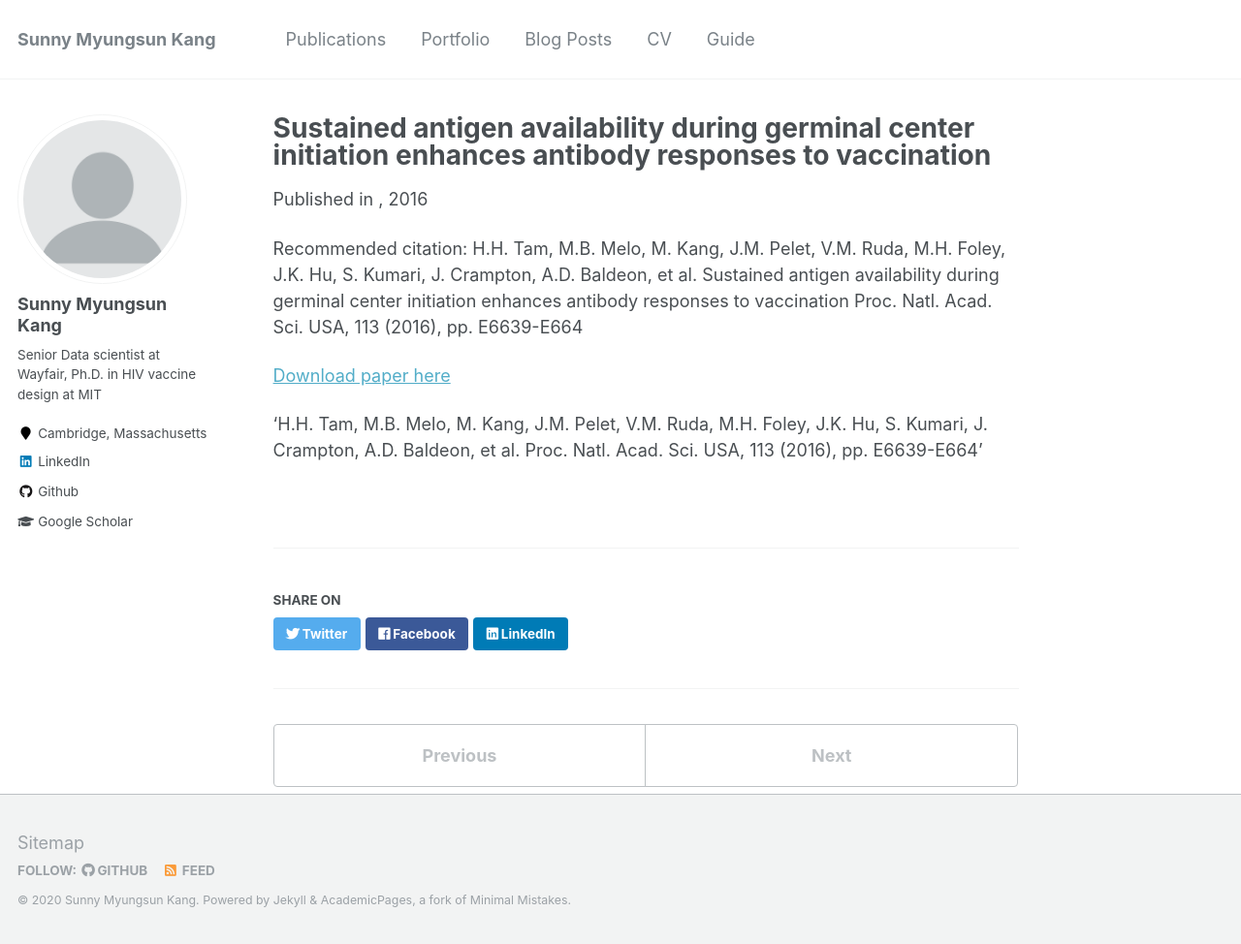
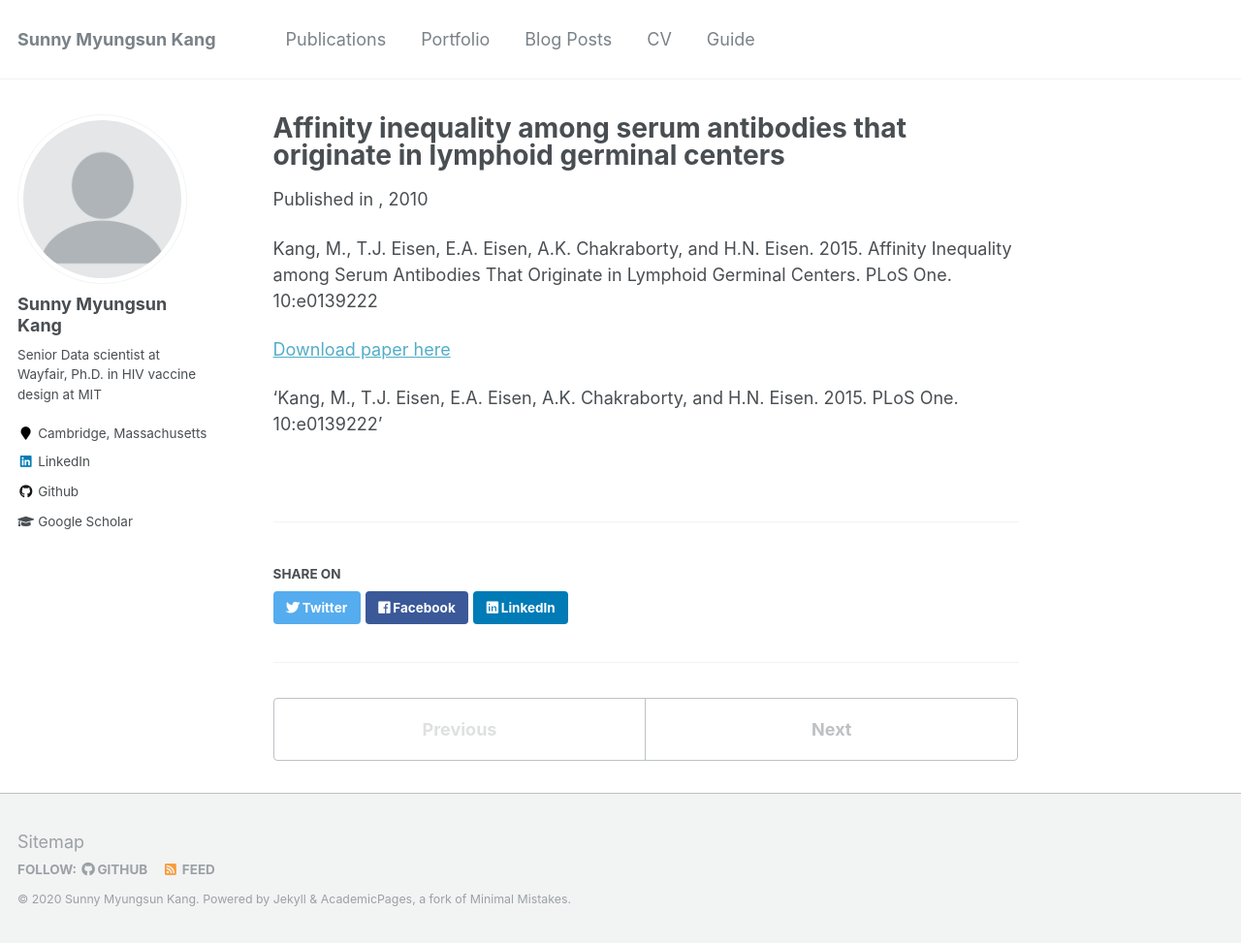
Before and after one commit to sunnnymskang/sunnnymskang.github.io, a Jekyll site: the page built from _publications/2009-10-01-paper-title-number-1.md, in a window 1280 px wide and 974 px high. Shown: the whole window at 97% size. Built offline with Jekyll 4.4.1, drawn with Linux system fonts in a browser that asks for light colours.

Commit message:
publications

```diff
--- a/_includes/archive-single.html
+++ b/_includes/archive-single.html
@@ -53,9 +53,9 @@
     {% endif %}
 
     {% if post.citation and post.paperurl %}
-      <p>Recommended citation: {{ post.citation }} <a href="{{ post.paperurl }}"><u>{{ post.paperurl }}</u></a></p>
+      <p>{{ post.citation }} <a href="{{ post.paperurl }}"><u>{{ post.paperurl }}</u></a></p>
     {% elsif post.citation %}
-      <p>Recommended citation: {{ post.citation }} </p>
+      <p>{{ post.citation }} </p>
     {% elsif post.paperurl %}
       <p>Download <a href=" {{ post.paperurl }} "><u>here</u></a></p>
     {% endif %}
--- a/_layouts/single.html
+++ b/_layouts/single.html
@@ -44,9 +44,9 @@ layout: default
 
 
         {% if page.citation and page.paperurl %}
-          <p>Recommended citation: {{ page.citation }} <a href="{{ page.paperurl }}"><u>{{ page.paperurl }}</u></a></p>
+          <p>{{ page.citation }} <a href="{{ page.paperurl }}"><u>{{ page.paperurl }}</u></a></p>
         {% elsif page.citation %}
-          <p>Recommended citation: {{ page.citation }} </p>
+          <p>{{ page.citation }} </p>
         {% endif %}
 
         </header>
--- a/_publications/2009-10-01-paper-title-number-1.md
+++ b/_publications/2009-10-01-paper-title-number-1.md
@@ -1,16 +1,13 @@
 ---
-title: "Sustained antigen availability during germinal center initiation enhances antibody responses to vaccination"
+title: "Affinity inequality among serum antibodies that originate in lymphoid germinal centers"
 collection: publications
-permalink: /publication/2009-10-01-paper-title-number-1
+permalink: /publication/2010-10-01-paper-title-number-2
 excerpt: ''
-date: 2016-10-25
+date: 2010-10-01
 venue: ''
 paperurl: ''
-citation: 'H.H. Tam, M.B. Melo, M. Kang, J.M. Pelet, V.M. Ruda, M.H. Foley, J.K. Hu, S. Kumari, J. Crampton, A.D. Baldeon, et al.
-Sustained antigen availability during germinal center initiation enhances antibody responses to vaccination
-Proc. Natl. Acad. Sci. USA, 113 (2016), pp. E6639-E664'
+citation: 'Kang, M., T.J. Eisen, E.A. Eisen, A.K. Chakraborty, and H.N. Eisen. 2015. Affinity Inequality among Serum Antibodies That Originate in Lymphoid Germinal Centers. PLoS One. 10:e0139222'
 ---
-[Download paper here](https://www.pnas.org/content/pnas/113/43/E6639.full.pdf)
+[Download paper here](https://journals.plos.org/plosone/article?id=10.1371/journal.pone.0139222)
 
-'H.H. Tam, M.B. Melo, M. Kang, J.M. Pelet, V.M. Ruda, M.H. Foley, J.K. Hu, S. Kumari, J. Crampton, A.D. Baldeon, et al.
-Proc. Natl. Acad. Sci. USA, 113 (2016), pp. E6639-E664'
+'Kang, M., T.J. Eisen, E.A. Eisen, A.K. Chakraborty, and H.N. Eisen. 2015. PLoS One. 10:e0139222'
```
Also changed, not shown: _publications/2010-10-01-paper-title-number-2.md (+9 -6 lines).
